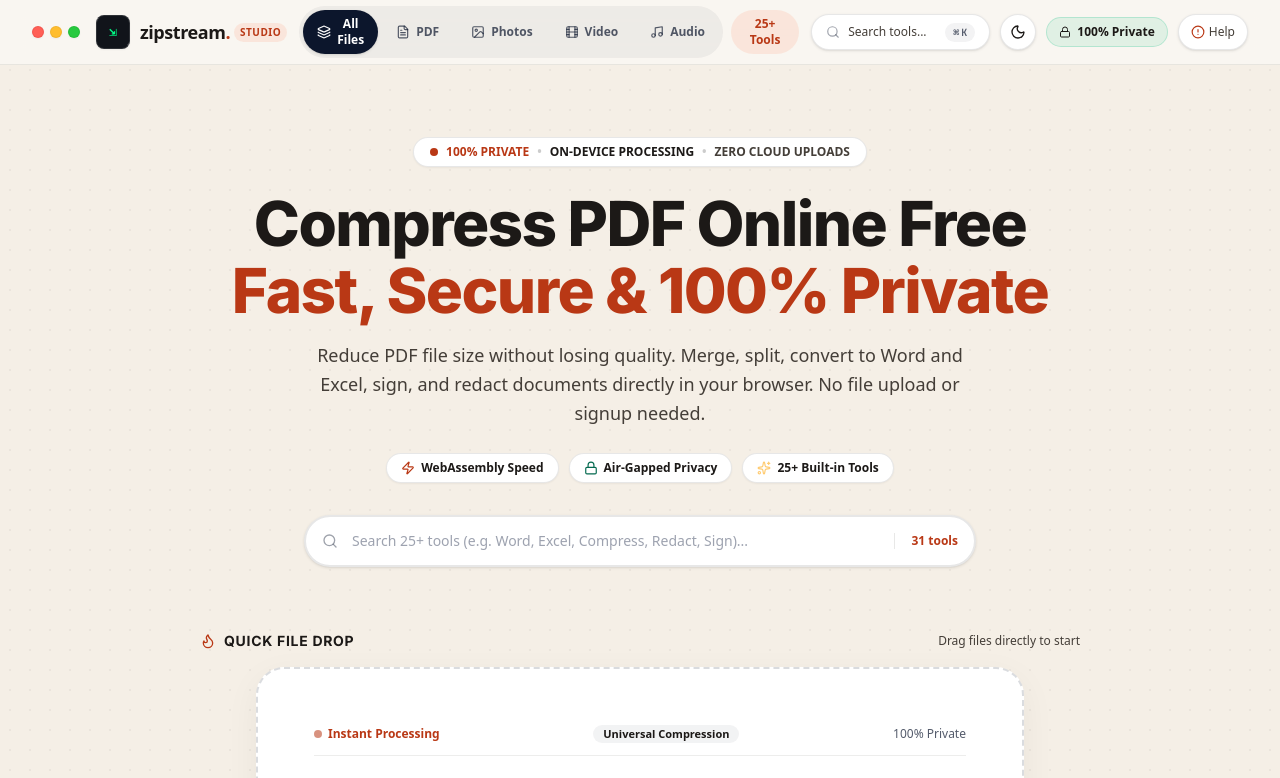
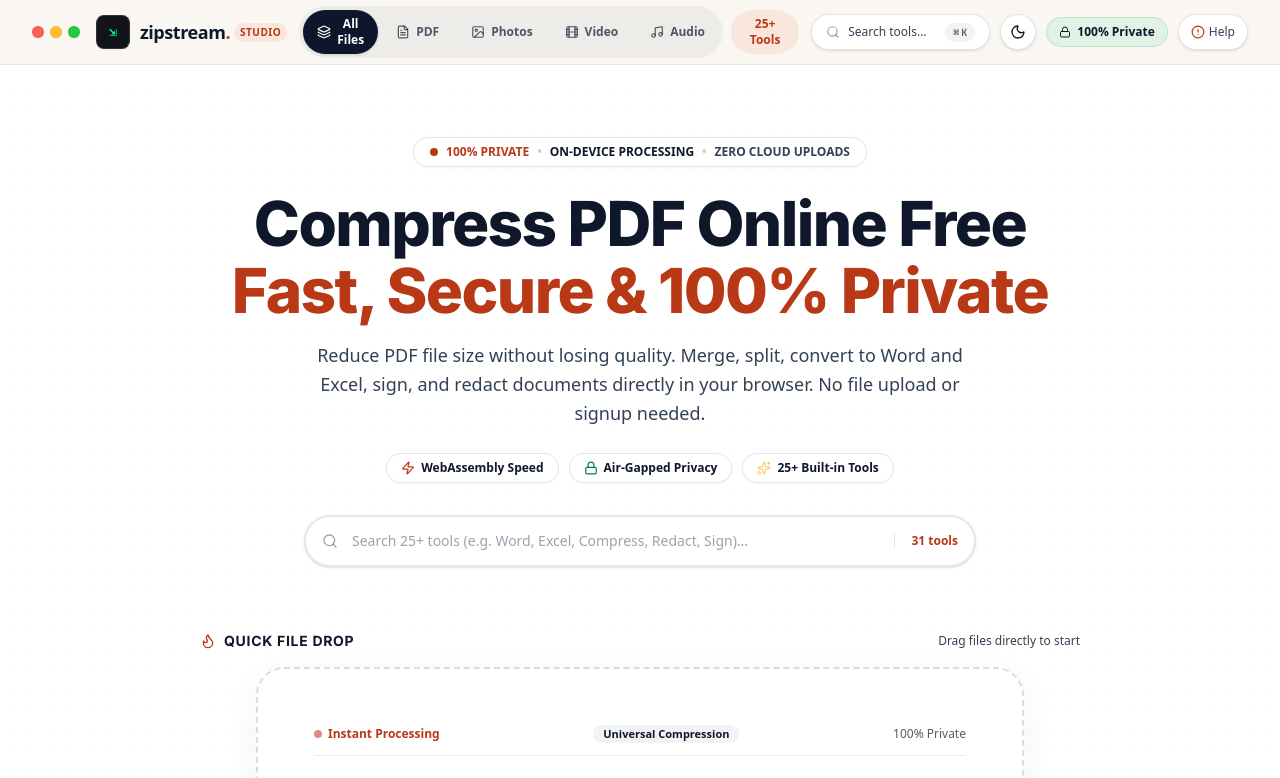
Before and after one commit to Pranjalwork1/ZipStreamCompression, a React (Vite) app: page / in a window 1280 px wide. Shown: the top 778 px of the page. Built offline with nearby package versions, Linux system fonts and the light colour scheme.

Commit message:
feat(theme): switch light theme to pure white background with optimal SEO text contrast

```diff
--- a/index.html
+++ b/index.html
@@ -62,7 +62,7 @@
   <link rel="alternate" type="text/plain" title="LLMs.txt" href="/llms.txt" />
 
   <!-- Mobile & PWA Theme Colors -->
-  <meta name="theme-color" content="#F5EFE6" media="(prefers-color-scheme: light)" />
+  <meta name="theme-color" content="#FFFFFF" media="(prefers-color-scheme: light)" />
   <meta name="theme-color" content="#0B132B" media="(prefers-color-scheme: dark)" />
   <meta name="apple-mobile-web-app-capable" content="yes" />
   <meta name="apple-mobile-web-app-status-bar-style" content="default" />
@@ -290,7 +290,7 @@
 </head>
 
 <body
-  class="bg-[#F5EFE6] dark:bg-[#0B132B] text-[#1C1917] dark:text-[#F3F4F6] antialiased selection:bg-[#FF5722] selection:text-white transition-colors duration-200">
+  class="bg-white dark:bg-[#0B132B] text-[#0F172A] dark:text-[#F3F4F6] antialiased selection:bg-[#FF5722] selection:text-white transition-colors duration-200">
   <div id="root">
     <!-- Server-side / Crawler Pre-rendered Semantic HTML for SEO Crawlers, Bots & Audits -->
     <header class="border-b border-[#0C162C]/10 dark:border-white/10 py-4 px-6 max-w-7xl mx-auto flex items-center justify-between">
--- a/src/App.tsx
+++ b/src/App.tsx
@@ -529,7 +529,7 @@
   const activeFeaturePage = getToolPage(currentPath) || getToolPageForTool(activeTool);
 
   return (
-    <div className="min-h-screen relative bg-[#F5EFE6] dark:bg-[#0B132B] text-[#1C1917] dark:text-[#F3F4F6] flex flex-col font-sans selection:bg-[#FF5722] selection:text-white transition-colors duration-200">
+    <div className="min-h-screen relative bg-white dark:bg-[#0B132B] text-[#0F172A] dark:text-[#F3F4F6] flex flex-col font-sans selection:bg-[#FF5722] selection:text-white transition-colors duration-200">
       {/* Background Subtle Texture */}
       <div className="fixed inset-0 nomu-dot-grid pointer-events-none opacity-60 z-0"></div>
 
--- a/src/index.css
+++ b/src/index.css
@@ -2,12 +2,12 @@
 
 @custom-variant dark (&:where(.dark, .dark *));
 
-/* WCAG AAA & AA high-contrast foreground colours for optimal SEO, accessibility, and readability.
-   Brand accents and text are calibrated for maximum contrast against warm beige light surfaces. */
+/* WCAG AAA & AA high-contrast foreground colours for optimal SEO, accessibility, and Google PageSpeed scores.
+   Brand accents and text are calibrated for maximum contrast against crisp white light surfaces. */
 .text-\[\#FF5722\] { color: #B93815; }
 .text-\[\#ff3b30\] { color: #C9281A; }
 .text-\[\#FF9500\] { color: #9A5B00; }
-.text-emerald-600 { color: #03694f; }
+.text-emerald-600 { color: #047857; }
 .bg-\[\#FF5722\] { background-color: #B93815; }
 .hover\:bg-\[\#FF6838\]:hover { background-color: #932E11; }
 
@@ -16,37 +16,37 @@
 .dark .text-\[\#FF9500\] { color: #FFC36B; }
 .dark .text-emerald-600 { color: #34D399; }
 
-/* Light Theme Beige Palette & Optimal SEO Text Contrast Overrides */
+/* Light Theme Pure White Palette & Optimal SEO Text Contrast Overrides */
 :where(html:not(.dark)) .text-\[\#0C162C\] {
-  color: #1C1917;
+  color: #0F172A; /* Slate-900: 17.4:1 Contrast on #FFFFFF (WCAG AAA >= 7:1) */
 }
 
 :where(html:not(.dark)) .text-\[\#5C6479\] {
-  color: #443E38;
+  color: #334155; /* Slate-700: 10.1:1 Contrast on #FFFFFF (WCAG AAA >= 7:1) */
 }
 
 :where(html:not(.dark)) .bg-\[\#FAF7F2\] {
-  background-color: #F5EFE6;
+  background-color: #F8FAFC; /* Clean ultra-subtle slate tint for light surfaces */
 }
 
 :where(html:not(.dark)) .hover\:bg-\[\#F2EDE4\]:hover {
-  background-color: #EBE3D7;
+  background-color: #F1F5F9;
 }
 
 :where(html:not(.dark)) .border-\[\#0C162C\]\/5 {
-  border-color: rgba(28, 25, 23, 0.05);
+  border-color: rgba(15, 23, 42, 0.05);
 }
 
 :where(html:not(.dark)) .border-\[\#0C162C\]\/8 {
-  border-color: rgba(28, 25, 23, 0.08);
+  border-color: rgba(15, 23, 42, 0.08);
 }
 
 :where(html:not(.dark)) .border-\[\#0C162C\]\/10 {
-  border-color: rgba(28, 25, 23, 0.10);
+  border-color: rgba(15, 23, 42, 0.10);
 }
 
 :where(html:not(.dark)) .border-\[\#0C162C\]\/20 {
-  border-color: rgba(28, 25, 23, 0.20);
+  border-color: rgba(15, 23, 42, 0.18);
 }
 
 @layer base {
@@ -55,8 +55,8 @@
     -webkit-font-smoothing: antialiased;
     -moz-osx-font-smoothing: grayscale;
     font-feature-settings: "cv02", "cv03", "cv04", "cv11";
-    background-color: #F5EFE6;
-    color: #1C1917;
+    background-color: #FFFFFF;
+    color: #0F172A;
   }
 
   html.dark {
@@ -75,9 +75,9 @@
   }
 }
 
-/* Nomu.store Signature Subtle Texture on Beige Canvas */
+/* Nomu.store Signature Subtle Texture on Crisp White Canvas */
 .nomu-dot-grid {
-  background-image: radial-gradient(rgba(45, 36, 30, 0.08) 1px, transparent 1px);
+  background-image: radial-gradient(rgba(15, 23, 42, 0.06) 1px, transparent 1px);
   background-size: 20px 20px;
 }
 
@@ -88,13 +88,13 @@
 
 /* Nomu Tactile Card Shadows & Transitions */
 .nomu-card {
-  box-shadow: 0 4px 20px -2px rgba(45, 36, 30, 0.05), 0 2px 6px -1px rgba(45, 36, 30, 0.03);
+  box-shadow: 0 4px 20px -2px rgba(15, 23, 42, 0.05), 0 2px 6px -1px rgba(15, 23, 42, 0.02);
   transition: all 0.2s cubic-bezier(0.16, 1, 0.3, 1);
 }
 
 .nomu-card:hover {
   transform: translateY(-2px);
-  box-shadow: 0 12px 28px -4px rgba(45, 36, 30, 0.10), 0 4px 10px -2px rgba(45, 36, 30, 0.04);
+  box-shadow: 0 12px 28px -4px rgba(15, 23, 42, 0.09), 0 4px 10px -2px rgba(15, 23, 42, 0.03);
 }
 
 .dark .nomu-card {
@@ -147,7 +147,7 @@
 }
 
 ::-webkit-scrollbar-thumb {
-  background: rgba(45, 36, 30, 0.18);
+  background: rgba(15, 23, 42, 0.15);
   border-radius: 9999px;
 }
 
@@ -156,7 +156,7 @@
 }
 
 ::-webkit-scrollbar-thumb:hover {
-  background: rgba(45, 36, 30, 0.35);
+  background: rgba(15, 23, 42, 0.30);
 }
 
 .dark ::-webkit-scrollbar-thumb:hover {
```
